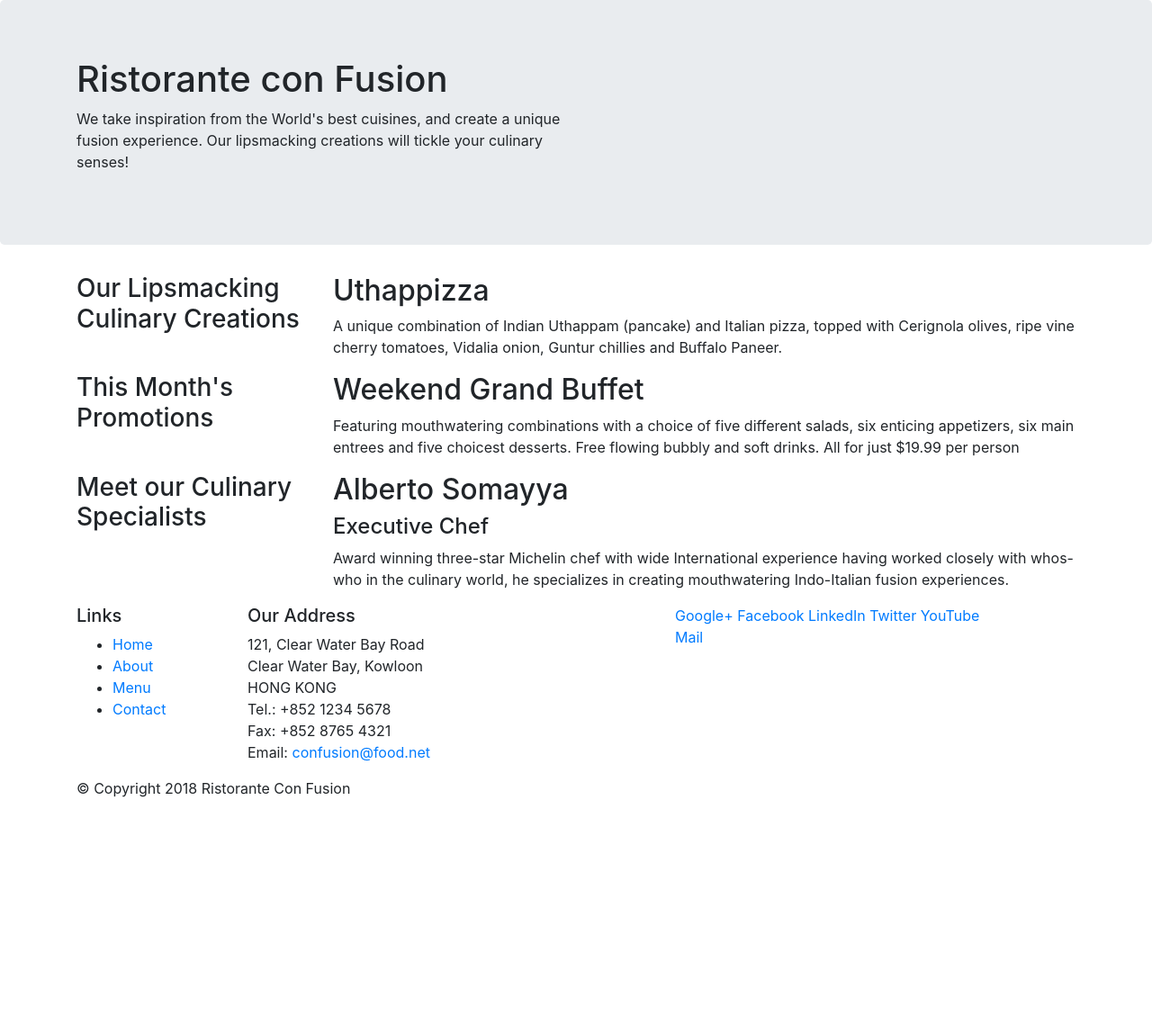
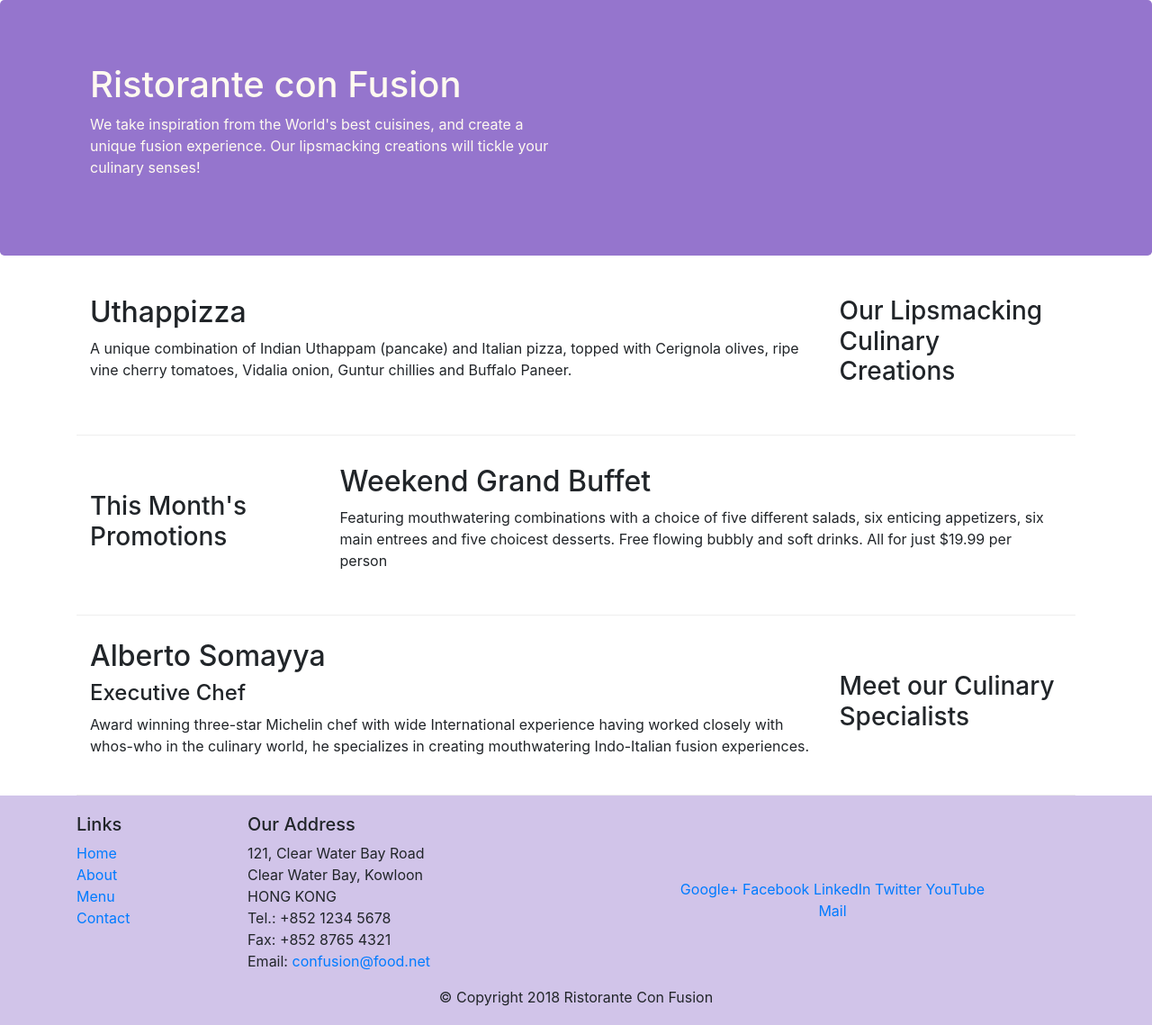
Before and after one commit to tanmaybisen/Bootstrap4-UI-project, a website: page index.html in a window 1280 px wide. Shown: the whole page at 90% size. Before the commit the page ends 904 px from the top, so only its background shows below. Drawn offline with nearby package versions, Linux system fonts and the light colour scheme.

Commit message:
Third commit bootstrap part 2, custom css classes

```diff
--- /dev/null
+++ b/css/styles.css
@@ -0,0 +1,31 @@
+
+.row-header {
+    margin:0px auto;
+    padding: 0px auto;
+}
+
+.row-content {
+    margin: 0px auto;
+    padding: 50px 0 px 50 px 0px;
+    border-bottom: 1px ridge;
+    min-height: 200px;
+}
+
+.footer {
+    background-color: #d1c4e9;
+    margin: 0px auto;
+    padding: 20px 0px 20px 0px;
+}
+
+.jumbotron {
+    padding: 70px 30px 70px 30px;
+    margin: 0px auto;
+    background: #9575cd;
+    color: floralwhite;
+}
+
+.address {
+    font-size: 80%;
+    margin: 0px;
+    color: #0f0f0f;
+}
--- a/index.html
+++ b/index.html
@@ -10,13 +10,14 @@
 
     <!-- Bootstrap CSS -->
     <link rel="stylesheet" href="node_modules/bootstrap/dist/css/bootstrap.min.css">
+    <link rel="stylesheet" href="css/styles.css">
     <title>Ristorante Con Fusion</title>
 </head>
 
 <body>
     <header class="jumbotron">
         <div class ="container">
-            <div class="row">
+            <div class="row row-header">
                 <div class="col-12 col-sm-6">
                     <h1>Ristorante con Fusion</h1>
                     <p>We take inspiration from the World's best cuisines, and create a unique fusion experience. Our lipsmacking creations will tickle your culinary senses!</p>
@@ -28,11 +29,11 @@
     </header>
 
     <div class="container">
-        <div class="row">
-            <div class="col-12 col-sm-4 col-md-3">
+        <div class="row row-content align-items-center">
+            <div class="col-12 col-sm-4 order-sm-last col-md-3">
                 <h3>Our Lipsmacking Culinary Creations</h3>
             </div>
-            <div class="col col-sm col-md">
+            <div class="col col-sm order-sm-first col-md">
                 <!-- this is stacked below the above div tag contents and will occupy remaining spaces left, 0,8,9 resp -->
                 <h2>Uthappizza</h2>
                 <p>A unique combination of Indian Uthappam (pancake) and Italian pizza, topped with Cerignola olives, ripe vine cherry tomatoes, Vidalia onion, Guntur chillies and Buffalo Paneer.</p>
@@ -40,7 +41,7 @@
         </div>
 
 
-        <div class="row">
+        <div class="row row-content align-items-center">
             <div class="col-12 col-sm-4 col-md-3">
                 <h3>This Month's Promotions</h3>
             </div>
@@ -50,11 +51,11 @@
             </div>
         </div>
 
-        <div class="row">
-            <div class="col-12 col-sm-4 col-md-3">
+        <div class="row row-content align-items-center">
+            <div class="col-12 col-sm-4 order-sm-last col-md-3">
                 <h3>Meet our Culinary Specialists</h3>
             </div>
-            <div class="col col-sm col-md">
+            <div class="col col-sm order-sm-first col-md">
                 <h2>Alberto Somayya</h2>
                 <h4>Executive Chef</h4>
                 <p>Award winning three-star Michelin chef with wide International experience having worked closely with whos-who in the culinary world, he specializes in creating mouthwatering Indo-Italian fusion experiences. </p>
@@ -62,12 +63,12 @@
         </div>
     </div>
 
-    <footer>
+    <footer class="footer">
         <div class="container">
-            <div class="row">
+            <div class="row ">
                 <div class="col-4 col-sm-2">
                     <h5>Links</h5>
-                    <ul>
+                    <ul class="list-unstyled">
                         <li><a href="#">Home</a></li>
                         <li><a href="#">About</a></li>
                         <li><a href="#">Menu</a></li>
@@ -85,10 +86,11 @@
 		              Email: <a href="mailto:confusion@food.net">confusion@food.net</a>
 		           </address>
                 </div>
-                <div class="col-12 col-sm-4">
+                <div class="col-12 col-sm-4 align-self-center">
+                    <!-- align-self-center brings content to center of the row -->
                     <!-- this col 12 above means that it will occupy seperate set of 12 columns stcked below the previous content for extr small screen sizes -->
                     <!-- but for small to extra large  screen sizes it will occupy 4 cols (4+5+2=11) 1 col is left (unoccupied) -->
-                    <div>
+                    <div class="text-center">
                         <a href="http://google.com/+">Google+</a>
                         <a href="http://www.facebook.com/profile.php?id=">Facebook</a>
                         <a href="http://www.linkedin.com/in/">LinkedIn</a>
@@ -98,7 +100,7 @@
                     </div>
                 </div>
            </div>
-           <div class="row">
+           <div class="row justify-content-center">
                 <div class ="col-auto">
                     <p>© Copyright 2018 Ristorante Con Fusion</p>
                 </div>
```
